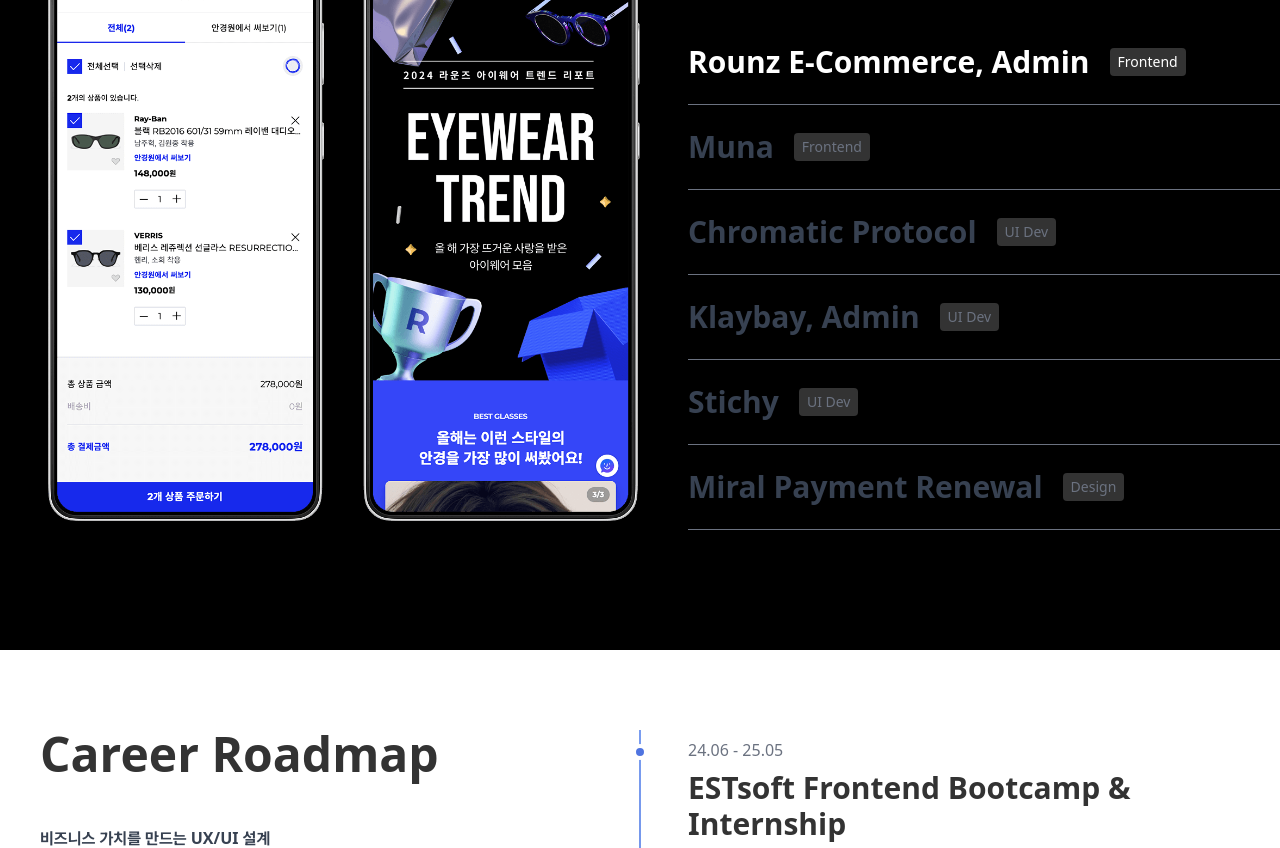
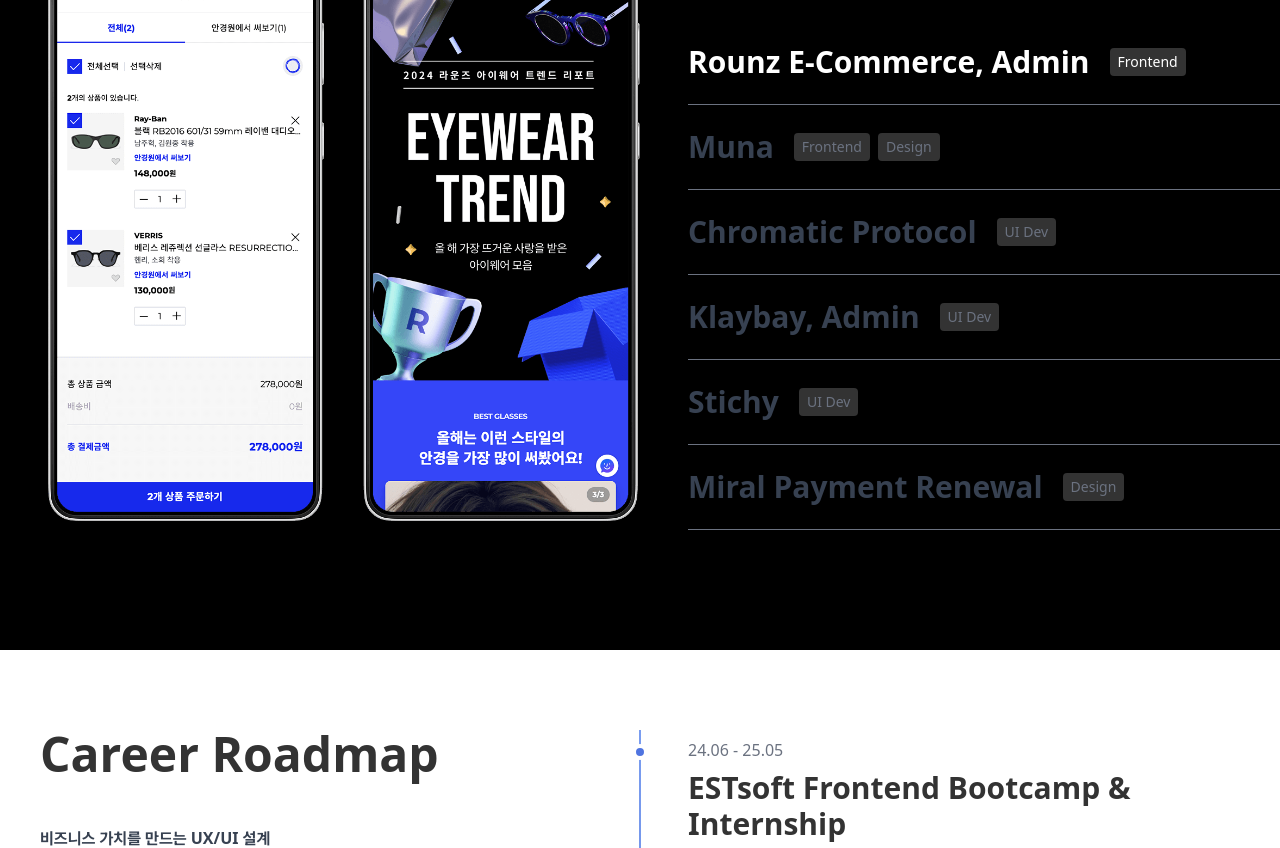
Before and after one commit to diayeri/portfolio-next, a Next.js app: page / in a window 1280 px wide. Shown: the part 1380-2228 px from the top of the page. Built offline with nearby package versions, Linux system fonts and the light colour scheme; no server answers.

Commit message:
refactor: 프로젝트 데이터 카테고리 타입 수정 (다중태그 허용), 대표프로젝트 영역 컴포넌트명 변경

```diff
--- a/src/components/Portfolio.tsx
+++ b/src/components/FeaturedProjectList.tsx
@@ -9,7 +9,7 @@
 import { motion } from "framer-motion";
 import { fadeUp } from "@/motion";
 
-const Portfolio = () => {
+const FeaturedProjectList = () => {
   const { roleData } = useRole();
   const featuredProjects = useMemo(() => {
     return projectsData
@@ -73,15 +73,20 @@
                   >
                     {project.title}
                   </h3>
+                  <div className="inline-flex gap-2 ml-5">
+                    {project.category.map((tag) => (
                       <span
-                    className={`px-2 py-1 ml-5 text-sm font-normal rounded bg-white/20${
+                        key={tag}
+                        className={`px-2 py-1 text-sm font-normal rounded bg-white/20${
                           activeProject.id === project.id
                             ? " text-white"
                             : " text-gray-500"
                         }`}
                       >
-                    {roleData.replaceRole(project.category)}
+                        {roleData.replaceRole(tag)}
                       </span>
+                    ))}
+                  </div>
                 </div>
               </a>
             </li>
@@ -92,4 +97,4 @@
   );
 };
 
-export default Portfolio;
+export default FeaturedProjectList;
--- a/src/components/Home.tsx
+++ b/src/components/Home.tsx
@@ -3,7 +3,7 @@
 import Hero from "@/components/Hero";
 import Intro from "@/components/Intro";
 import Timeline from "@/components/Timeline";
-import Portfolio from "@/components/Portfolio";
+import FeaturedProjectList from "@/components/FeaturedProjectList";
 import { HeroProvider } from "@/context/HeroContext";
 import { RoleProvider } from "@/context/RoleContext";
 
@@ -19,7 +19,7 @@
           <Hero />
         </HeroProvider>
         <Intro />
-        <Portfolio />
+        <FeaturedProjectList />
         <Timeline />
       </div>
     </RoleProvider>
--- a/src/data/projectsData.ts
+++ b/src/data/projectsData.ts
@@ -3,7 +3,7 @@
   title: string;
   startDate: string;
   endDate?: string | null; // 없으면 진행중
-  category: string;
+  category: string[];
   tech: string[];
   client: string;
   clientType: "company" | "client" | "institution" | "personal";
@@ -26,7 +26,7 @@
     title: "Rounz E-Commerce, Admin",
     startDate: "2024.12",
     endDate: "2025.05",
-    category: "Frontend",
+    category: ["Frontend"],
     tech: ["React", "TypeScript", "Recoil", "SCSS", "MUI", "jQuery"],
     client: "이스트소프트",
     clientType: "company",
@@ -42,7 +42,7 @@
     title: "Muna",
     startDate: "2024.09",
     endDate: "2024.10",
-    category: "Frontend",
+    category: ["Frontend", "Design"],
     tech: ["React", "TypeScript", "Redux Toolkit", "Firebase", "SCSS", "Figma"],
     client: "이스트소프트 프론트엔드 부트캠프 1기",
     clientType: "institution",
@@ -60,7 +60,7 @@
     title: "Chromatic Protocol",
     startDate: "2023.03",
     endDate: "2024.04",
-    category: "UI Dev",
+    category: ["UI Dev"],
     tech: ["React", "TypeScript", "Tailwind", "Storybook"],
     client: "Quarkonix",
     clientType: "company",
@@ -81,7 +81,7 @@
     title: "Klaybay, Admin",
     startDate: "2022.03",
     endDate: "2023.02",
-    category: "UI Dev",
+    category: ["UI Dev"],
     tech: ["React", "TypeScript", "MUI", "SCSS", "Storybook"],
     client: "Krust Universe",
     clientType: "company",
@@ -97,7 +97,7 @@
     title: "Stichy",
     startDate: "2020.10",
     endDate: "2021.04",
-    category: "UI Dev",
+    category: ["UI Dev"],
     tech: ["SCSS", "Bootstrap"],
     client: "Cocone",
     clientType: "client",
@@ -113,7 +113,7 @@
     title: "Miral Payment Renewal",
     startDate: "2019.03",
     endDate: "2020.01",
-    category: "Design",
+    category: ["Design"],
     tech: ["Photoshop"],
     client: "밀알복지재단",
     clientType: "company",
```
Lines whose indentation alone changed are shown as unchanged.
